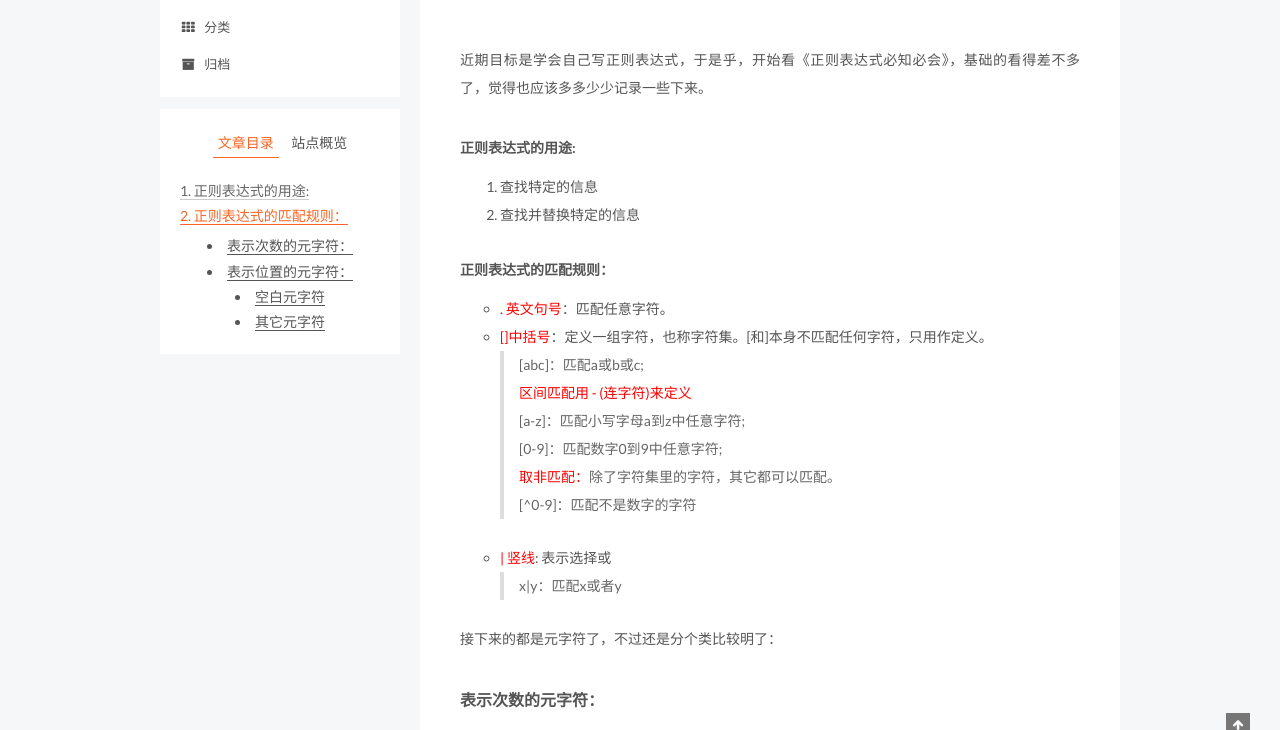
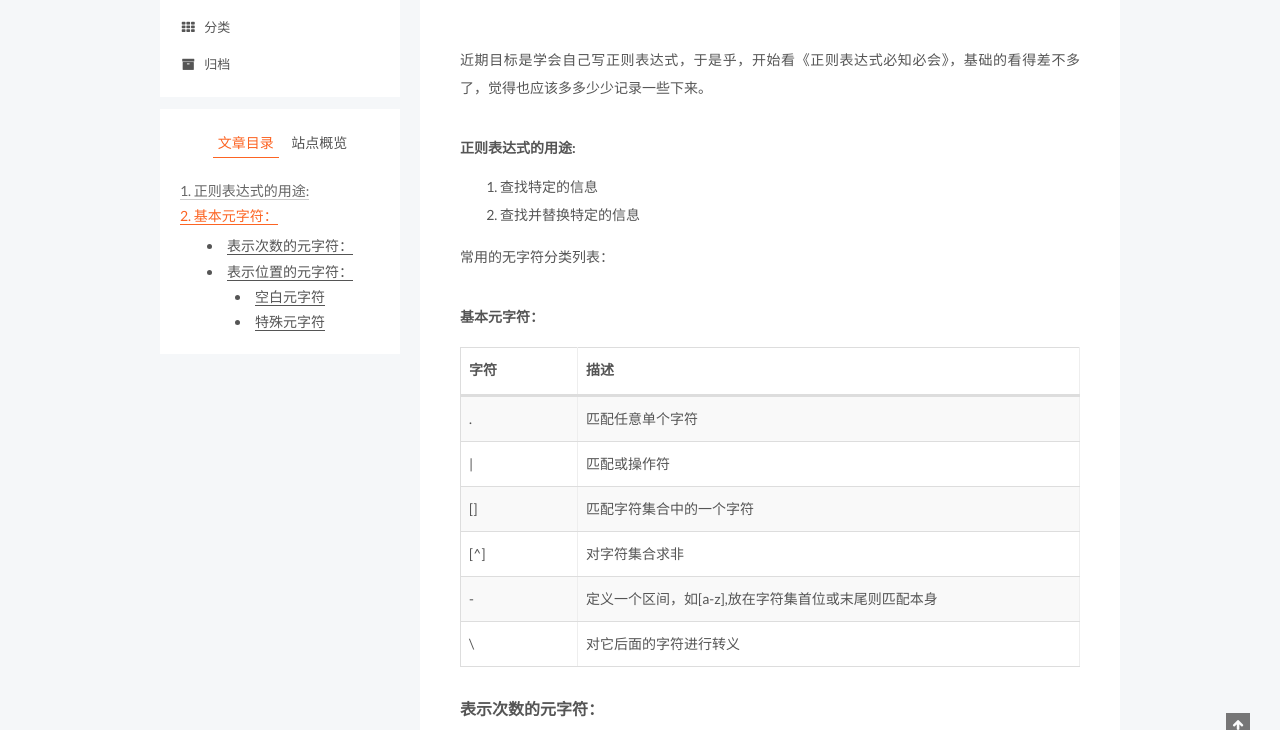
Before and after one commit to buding500/buding500.github.io, a plain HTML site: page 2017/07/05/regexp3/index.html in a window 1280 px wide. Shown: the part 163-893 px from the top of the page. Drawn offline with Linux system fonts and the light colour scheme.

Commit message:
Site updated: 2017-07-07 22:44:48

```diff
--- a/2017/07/05/regexp3/index.html
+++ b/2017/07/05/regexp3/index.html
@@ -93,16 +93,16 @@
 
 
 
-<meta name="description" content="近期目标是学会自己写正则表达式，于是乎，开始看《正则表达式必知必会》，基础的看得差不多了，觉得也应该多多少少记录一些下来。 正则表达式的用途: 查找特定的信息 查找并替换特定的信息  正则表达式的匹配规则： . 英文句号：匹配任意字符。 []中括号：定义一组字符，也称字符集。[和]本身不匹配任何字符，只用作定义。 [abc]：匹配a或b或c;区间匹配用 - (连字符)来定义[a-z]：匹配小写字母">
+<meta name="description" content="近期目标是学会自己写正则表达式，于是乎，开始看《正则表达式必知必会》，基础的看得差不多了，觉得也应该多多少少记录一些下来。 正则表达式的用途: 查找特定的信息 查找并替换特定的信息  常用的无字符分类列表：  table th:first-of-type {     width: 100px; }   基本元字符：   字符 描述     . 匹配任意单个字符   &amp;#124; 匹配或操作符">
 <meta property="og:type" content="article">
 <meta property="og:title" content="正则表达式的基础用法">
 <meta property="og:url" content="http://yoursite.com/2017/07/05/regexp3/index.html">
 <meta property="og:site_name" content="Gezi&#39;s Notes">
-<meta property="og:description" content="近期目标是学会自己写正则表达式，于是乎，开始看《正则表达式必知必会》，基础的看得差不多了，觉得也应该多多少少记录一些下来。 正则表达式的用途: 查找特定的信息 查找并替换特定的信息  正则表达式的匹配规则： . 英文句号：匹配任意字符。 []中括号：定义一组字符，也称字符集。[和]本身不匹配任何字符，只用作定义。 [abc]：匹配a或b或c;区间匹配用 - (连字符)来定义[a-z]：匹配小写字母">
-<meta property="og:updated_time" content="2017-07-05T14:50:29.797Z">
+<meta property="og:description" content="近期目标是学会自己写正则表达式，于是乎，开始看《正则表达式必知必会》，基础的看得差不多了，觉得也应该多多少少记录一些下来。 正则表达式的用途: 查找特定的信息 查找并替换特定的信息  常用的无字符分类列表：  table th:first-of-type {     width: 100px; }   基本元字符：   字符 描述     . 匹配任意单个字符   &amp;#124; 匹配或操作符">
+<meta property="og:updated_time" content="2017-07-07T14:43:53.600Z">
 <meta name="twitter:card" content="summary">
 <meta name="twitter:title" content="正则表达式的基础用法">
-<meta name="twitter:description" content="近期目标是学会自己写正则表达式，于是乎，开始看《正则表达式必知必会》，基础的看得差不多了，觉得也应该多多少少记录一些下来。 正则表达式的用途: 查找特定的信息 查找并替换特定的信息  正则表达式的匹配规则： . 英文句号：匹配任意字符。 []中括号：定义一组字符，也称字符集。[和]本身不匹配任何字符，只用作定义。 [abc]：匹配a或b或c;区间匹配用 - (连字符)来定义[a-z]：匹配小写字母">
+<meta name="twitter:description" content="近期目标是学会自己写正则表达式，于是乎，开始看《正则表达式必知必会》，基础的看得差不多了，觉得也应该多多少少记录一些下来。 正则表达式的用途: 查找特定的信息 查找并替换特定的信息  常用的无字符分类列表：  table th:first-of-type {     width: 100px; }   基本元字符：   字符 描述     . 匹配任意单个字符   &amp;#124; 匹配或操作符">
 
 
 
@@ -346,24 +346,47 @@
 <li>查找特定的信息</li>
 <li>查找并替换特定的信息</li>
 </ol>
-<h5 id="正则表达式的匹配规则："><a href="#正则表达式的匹配规则：" class="headerlink" title="正则表达式的匹配规则："></a>正则表达式的匹配规则：</h5><ul>
-<li><font color="#f00">. 英文句号</font>：匹配任意字符。</li>
-<li><font color="#f00">[]中括号</font>：定义一组字符，也称字符集。[和]本身不匹配任何字符，只用作定义。<blockquote>
-<p>[abc]：匹配a或b或c;<br><font color="#f00">区间匹配用 - (连字符)来定义</font><br>[a-z]：匹配小写字母a到z中任意字符;<br>[0-9]：匹配数字0到9中任意字符;<br><font color="#f00">取非匹配：</font>除了字符集里的字符，其它都可以匹配。<br>[^0-9]：匹配不是数字的字符</p>
-</blockquote>
-</li>
-<li><font color="#f00">| 竖线</font>: 表示选择或<blockquote>
-<p>x|y：匹配x或者y</p>
-</blockquote>
-</li>
-</ul>
-<p>接下来的都是元字符了，不过还是分个类比较明了：</p>
+<p>常用的无字符分类列表：</p>
 <style>
 table th:first-of-type {
     width: 100px;
 }
 </style>
 
+<h5 id="基本元字符："><a href="#基本元字符：" class="headerlink" title="基本元字符："></a>基本元字符：</h5><table>
+<thead>
+<tr>
+<th>字符</th>
+<th>描述</th>
+</tr>
+</thead>
+<tbody>
+<tr>
+<td>.</td>
+<td>匹配任意单个字符</td>
+</tr>
+<tr>
+<td>&#124;</td>
+<td>匹配或操作符</td>
+</tr>
+<tr>
+<td>[]</td>
+<td>匹配字符集合中的一个字符</td>
+</tr>
+<tr>
+<td>[^]</td>
+<td>对字符集合求非</td>
+</tr>
+<tr>
+<td>-</td>
+<td>定义一个区间，如[a-z],放在字符集首位或末尾则匹配本身</td>
+</tr>
+<tr>
+<td>\</td>
+<td>对它后面的字符进行转义</td>
+</tr>
+</tbody>
+</table>
 <h4 id="表示次数的元字符："><a href="#表示次数的元字符：" class="headerlink" title="表示次数的元字符："></a>表示次数的元字符：</h4><table>
 <thead>
 <tr>
@@ -408,11 +431,11 @@ table th:first-of-type {
 <tbody>
 <tr>
 <td>^</td>
-<td>匹配输入字符串的开始位置。如果RegExp对象设置了 m 标志，^ 也匹配 ‘\n’ 或 ‘\r’ 之后的位置</td>
+<td>匹配输入字符串的开始位置</td>
 </tr>
 <tr>
 <td>$</td>
-<td>匹配输入字符串的结束位置。如果RegExp对象设置了 m 标志，$ 也匹配 ‘\n’ 或 ‘\r’ 之前的位置</td>
+<td>匹配输入字符串的结束位置</td>
 </tr>
 <tr>
 <td>\b</td>
@@ -458,7 +481,7 @@ table th:first-of-type {
 </tr>
 </tbody>
 </table>
-<h4 id="其它元字符"><a href="#其它元字符" class="headerlink" title="其它元字符"></a>其它元字符</h4><table>
+<h4 id="特殊元字符"><a href="#特殊元字符" class="headerlink" title="特殊元字符"></a>特殊元字符</h4><table>
 <thead>
 <tr>
 <th>字符</th>
@@ -466,10 +489,6 @@ table th:first-of-type {
 </tr>
 </thead>
 <tbody>
-<tr>
-<td>\</td>
-<td>转义字符</td>
-</tr>
 <tr>
 <td>\d</td>
 <td>匹配一个数字字符。等价于 [0-9]</td>
@@ -661,7 +680,7 @@ table th:first-of-type {
 
 
 
-              <div class="post-toc-content"><ol class="nav"><li class="nav-item nav-level-5"><a class="nav-link" href="#正则表达式的用途"><span class="nav-number">1.</span> <span class="nav-text">正则表达式的用途:</span></a></li><li class="nav-item nav-level-5"><a class="nav-link" href="#正则表达式的匹配规则："><span class="nav-number">2.</span> <span class="nav-text">正则表达式的匹配规则：</span></a></li></ol></li><li class="nav-item nav-level-4"><a class="nav-link" href="#表示次数的元字符："><span class="nav-number"></span> <span class="nav-text">表示次数的元字符：</span></a></li><li class="nav-item nav-level-4"><a class="nav-link" href="#表示位置的元字符："><span class="nav-number"></span> <span class="nav-text">表示位置的元字符：</span></a></li><li class="nav-item nav-level-4"><a class="nav-link" href="#空白元字符"><span class="nav-number"></span> <span class="nav-text">空白元字符</span></a></li><li class="nav-item nav-level-4"><a class="nav-link" href="#其它元字符"><span class="nav-number"></span> <span class="nav-text">其它元字符</span></a></div>
+              <div class="post-toc-content"><ol class="nav"><li class="nav-item nav-level-5"><a class="nav-link" href="#正则表达式的用途"><span class="nav-number">1.</span> <span class="nav-text">正则表达式的用途:</span></a></li><li class="nav-item nav-level-5"><a class="nav-link" href="#基本元字符："><span class="nav-number">2.</span> <span class="nav-text">基本元字符：</span></a></li></ol></li><li class="nav-item nav-level-4"><a class="nav-link" href="#表示次数的元字符："><span class="nav-number"></span> <span class="nav-text">表示次数的元字符：</span></a></li><li class="nav-item nav-level-4"><a class="nav-link" href="#表示位置的元字符："><span class="nav-number"></span> <span class="nav-text">表示位置的元字符：</span></a></li><li class="nav-item nav-level-4"><a class="nav-link" href="#空白元字符"><span class="nav-number"></span> <span class="nav-text">空白元字符</span></a></li><li class="nav-item nav-level-4"><a class="nav-link" href="#特殊元字符"><span class="nav-number"></span> <span class="nav-text">特殊元字符</span></a></div>
 
 
           </div>
```
Also changed, not shown: index.html (+38 -19 lines).
